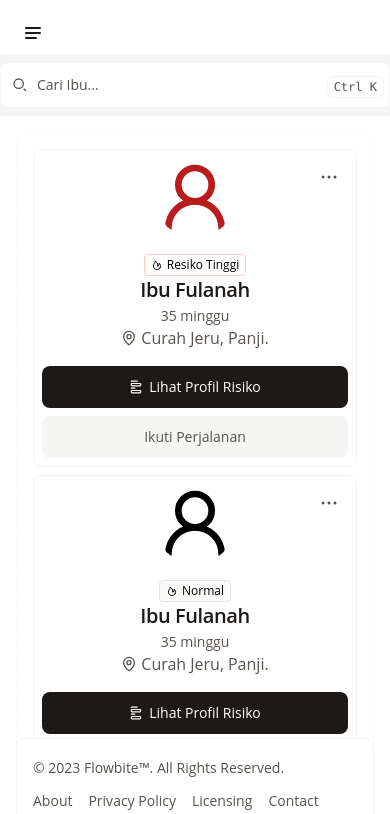
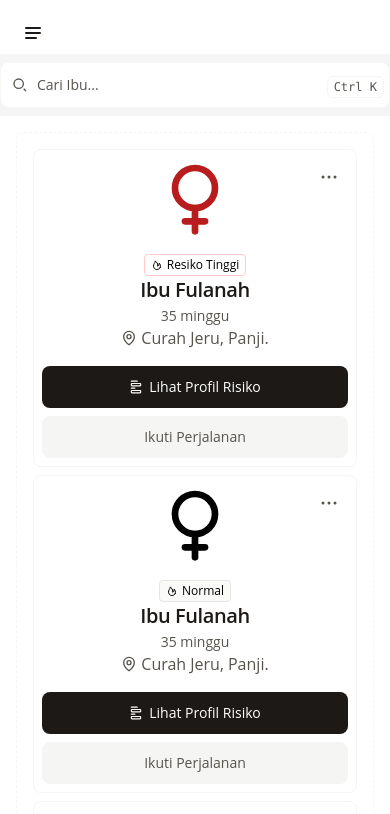
Before and after one commit to stywn93/siaga-bunda-fb, a React (Vite) app: page / in a window 390 px wide. Shown: the top 814 px of the page. Built offline with nearby package versions, Linux system fonts and the light colour scheme.

Commit message:
Refactor layout in AppShell and Content components for improved responsiveness; update Footer copyright year and fix footer positioning

```diff
--- a/src/AppShell.tsx
+++ b/src/AppShell.tsx
@@ -5,9 +5,9 @@ import { Outlet } from "react-router-dom"
 
 function AppShell() {
     return(
-        <div className="min-h-dvh">
+        <div className="flex min-h-dvh flex-col">
             <Sidebar />
-            <main className="min-w-0 pb-32 sm:ml-64">
+            <main className="flex min-w-0 flex-1 flex-col sm:ml-64">
                 <Outlet />
             </main>
             <Footer/>
--- a/src/components/Content.tsx
+++ b/src/components/Content.tsx
@@ -3,7 +3,7 @@ import SearchBar from "./SearchBar"
 
 function Content(){
     return(
-        <div className="flex min-h-dvh flex-col">
+        <div className="flex flex-1 flex-col">
         <div className="sticky top-0 z-30 shadow bg-neutral-100 py-2">
             <SearchBar/>
         </div>
--- a/src/components/Footer.tsx
+++ b/src/components/Footer.tsx
@@ -1,9 +1,9 @@
 function Footer() {
     return (
         <>
-            <footer className="fixed inset-x-0 bottom-0 z-30 m-4 bg-neutral-primary-soft rounded-base shadow-xs border border-default sm:left-64">
+            <footer className="bg-neutral-primary-soft rounded-base shadow-xs border border-default m-4 sm:ml-[17rem]">
                 <div className="w-full mx-auto max-w-7xl p-4 md:flex md:items-center md:justify-between">
-                    <span className="text-sm text-body sm:text-center">© 2023 <a href="https://dinkes.situbondokab.go.id/" className="hover:underline">Flowbite™</a>. All Rights Reserved.
+                    <span className="text-sm text-body sm:text-center">© 2026 <a href="https://dinkes.situbondokab.go.id/" className="hover:underline">Siaga Bunda™</a>. All Rights Reserved.
                     </span>
                     <ul className="flex flex-wrap items-center mt-3 text-sm font-medium text-body sm:mt-0">
                         <li>
--- a/src/components/MomProfile.tsx
+++ b/src/components/MomProfile.tsx
@@ -1,4 +1,4 @@
-import { UserRound, MapPin, Form } from "lucide-react"
+import { UserRound, MapPin, Form, Venus } from "lucide-react"
 import { Link } from "react-router-dom"
 type Props = {
     color?: string,
@@ -27,7 +27,7 @@ function MomProfile({ color = "#000000", risk = "normal" }: Props) {
                     </ul>
                 </div>
                 <div className="flex flex-col items-center text-center">
-                    <UserRound className="w-20 h-20 mb-4 sm:w-24 sm:h-24 sm:mb-6 rounded-full" color={color} />
+                    <Venus className="w-20 h-20 mb-4 sm:w-24 sm:h-24 sm:mb-6 rounded-full" color={color} />
 
                     <span className={`inline-flex items-center ${risk === "high" ? "bg-danger-softer" : "bg-brand-softer"} border ${risk === "high" ? "border-danger-subtle" : "border-brand-subtle"} ${risk === "high" ? "text-dg-danger-strong" : "text-dg-brand-strong"} text-xs font-medium px-1.5 py-0.5 rounded-sm`}>
                         <svg className="w-3 h-3 me-1" aria-hidden="true" xmlns="http://www.w3.org/2000/svg" width="24" height="24" fill="none" viewBox="0 0 24 24"><path stroke="currentColor" stroke-linecap="round" stroke-linejoin="round" stroke-width="2" d="M18.122 17.645a7.185 7.185 0 0 1-2.656 2.495 7.06 7.06 0 0 1-3.52.853 6.617 6.617 0 0 1-3.306-.718 6.73 6.73 0 0 1-2.54-2.266c-2.672-4.57.287-8.846.887-9.668A4.448 4.448 0 0 0 8.07 6.31 4.49 4.49 0 0 0 7.997 4c1.284.965 6.43 3.258 5.525 10.631 1.496-1.136 2.7-3.046 2.846-6.216 1.43 1.061 3.985 5.462 1.754 9.23Z" /></svg>
```
Also changed, not shown: 1 other file (tests, documents, lock files or other folders).
